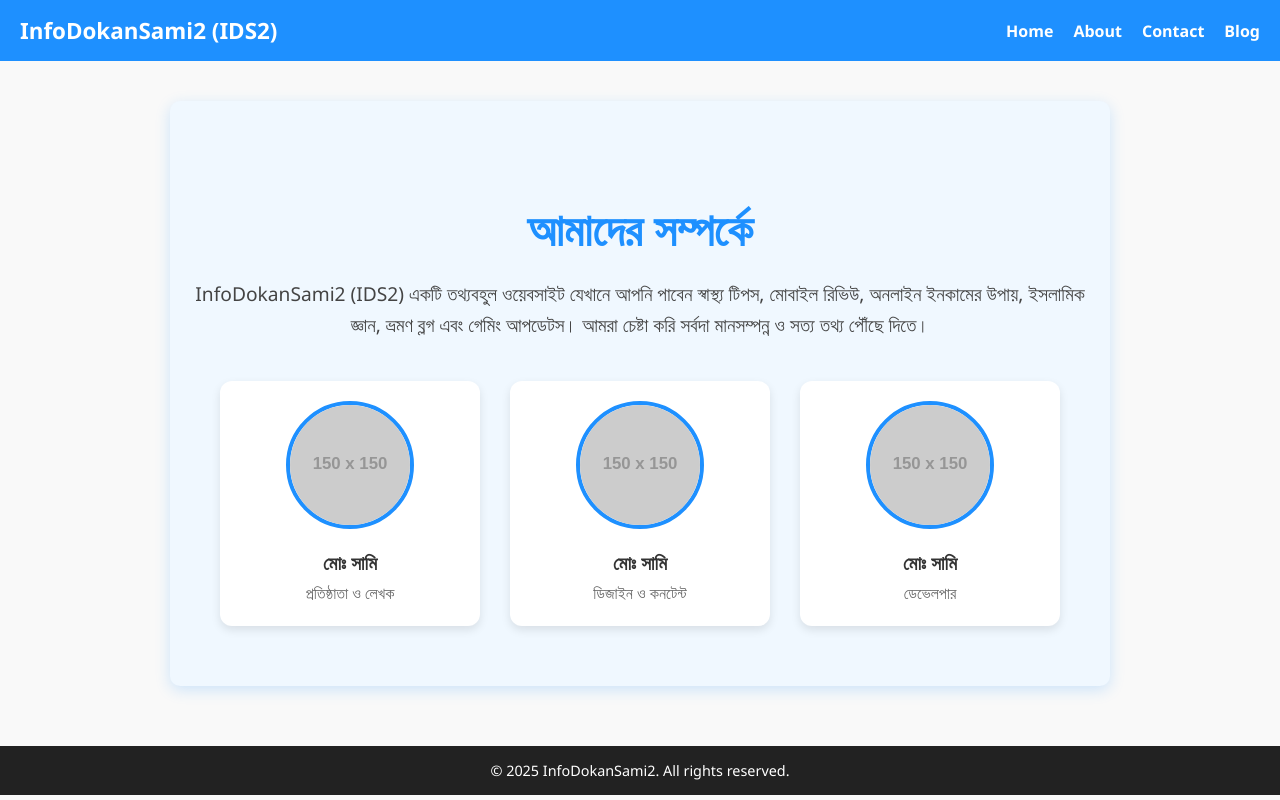
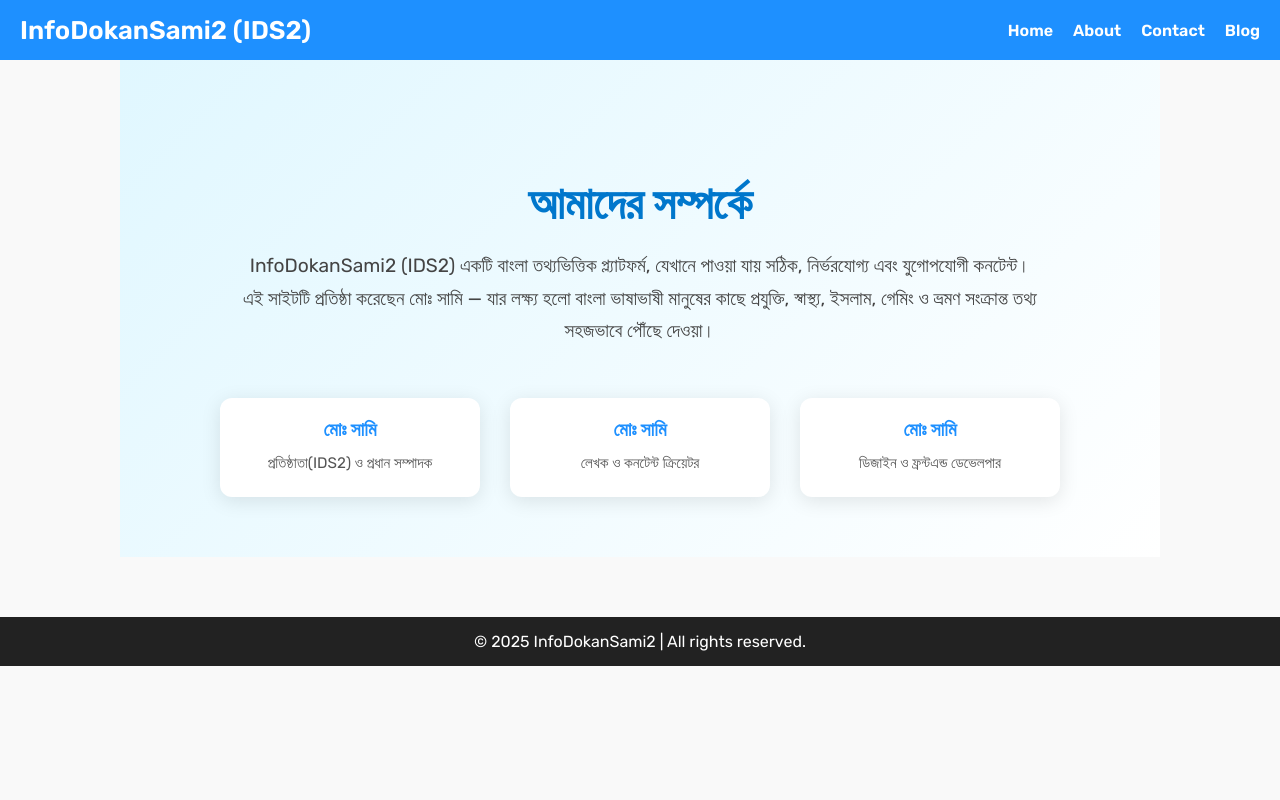
Before and after one commit to samitlp2003/InfoDokanSami, a plain HTML site: page about.html in a window 1280 px wide. Drawn offline with Linux system fonts and the light colour scheme; placeholder pictures from the web are drawn by us.

Commit message:
About page redesigned without images

```diff
--- a/about.html
+++ b/about.html
@@ -3,14 +3,16 @@
 <head>
   <meta charset="UTF-8" />
   <meta name="viewport" content="width=device-width, initial-scale=1" />
-  <title>About - InfoDokanSami2</title>
+  <title>আমাদের সম্পর্কে - InfoDokanSami2</title>
+  <link href="https://fonts.googleapis.com/css2?family=Rubik:wght@400;600&display=swap" rel="stylesheet">
   <style>
     body {
       margin: 0;
-      font-family: 'Segoe UI', Tahoma, Geneva, Verdana, sans-serif;
+      font-family: 'Rubik', sans-serif;
       background: #f9f9f9;
       color: #333;
     }
+
     header {
       background-color: #1e90ff;
       padding: 15px 20px;
@@ -18,91 +20,94 @@
       justify-content: space-between;
       align-items: center;
       color: white;
-      position: sticky;
-      top: 0;
-      z-index: 1000;
     }
-    header .logo {
-      font-weight: bold;
-      font-size: 1.4em;
+
+    .logo {
+      font-size: 1.6em;
+      font-weight: 600;
     }
+
     nav ul {
       list-style: none;
       display: flex;
       margin: 0;
       padding: 0;
     }
+
     nav ul li {
       margin-left: 20px;
     }
+
     nav ul li a {
       color: white;
       text-decoration: none;
       font-weight: 600;
       transition: color 0.3s ease;
     }
-    nav ul li a:hover,
-    nav ul li a:focus {
-      text-decoration: underline;
-      color: #cce7ff;
+
+    nav ul li a:hover {
+      color: #ffeb3b;
     }
 
     .about {
-      background: #f0f8ff;
-      padding: 60px 20px;
-      max-width: 900px;
-      margin: 40px auto;
+      background: linear-gradient(135deg, #e0f7ff, #ffffff);
+      padding: 80px 20px 60px;
+      max-width: 1000px;
+      margin: auto;
       text-align: center;
-      border-radius: 10px;
-      box-shadow: 0 4px 15px rgba(30,144,255,0.2);
+      animation: fadeIn 1s ease-in;
     }
+
+    @keyframes fadeIn {
+      from {opacity: 0; transform: translateY(30px);}
+      to {opacity: 1; transform: translateY(0);}
+    }
+
     .about h2 {
       font-size: 2.8em;
       margin-bottom: 20px;
-      color: #1e90ff;
+      color: #0077cc;
     }
+
     .about p {
       font-size: 1.2em;
-      line-height: 1.6;
-      margin-bottom: 40px;
       color: #444;
+      line-height: 1.7;
+      max-width: 800px;
+      margin: auto;
     }
+
     .team {
       display: flex;
       justify-content: center;
+      flex-wrap: wrap;
       gap: 30px;
-      flex-wrap: wrap;
+      margin-top: 50px;
     }
+
     .team-member {
       background: white;
       border-radius: 12px;
       padding: 20px;
       width: 220px;
-      box-shadow: 0 4px 10px rgba(0,0,0,0.1);
-      transition: transform 0.3s ease, box-shadow 0.3s ease;
-      cursor: default;
+      box-shadow: 0 4px 20px rgba(0,0,0,0.1);
+      transition: transform 0.3s ease;
     }
+
     .team-member:hover {
-      transform: translateY(-10px);
-      box-shadow: 0 8px 20px rgba(0,0,0,0.15);
+      transform: translateY(-8px);
+      box-shadow: 0 8px 25px rgba(0,0,0,0.15);
     }
-    .team-member img {
-      border-radius: 50%;
-      width: 120px;
-      height: 120px;
-      object-fit: cover;
-      margin-bottom: 15px;
-      border: 4px solid #1e90ff;
-    }
+
     .team-member h3 {
-      margin: 0 0 5px 0;
-      color: #333;
+      margin: 0 0 10px;
+      color: #1e90ff;
       font-size: 1.2em;
     }
+
     .team-member p {
-      color: #666;
-      font-size: 1em;
-      margin: 0;
+      color: #555;
+      font-size: 0.95em;
     }
 
     footer {
@@ -111,66 +116,48 @@
       text-align: center;
       padding: 15px 0;
       margin-top: 60px;
-      font-size: 0.9em;
-      user-select: none;
-    }
-
-    /* Responsive for smaller screens */
-    @media (max-width: 720px) {
-      .team {
-        flex-direction: column;
-        align-items: center;
-      }
-      .team-member {
-        width: 80%;
-        max-width: 300px;
-      }
-      .about {
-        padding: 40px 15px;
-        margin: 20px auto;
-      }
     }
   </style>
 </head>
 <body>
+
 <header>
   <div class="logo">InfoDokanSami2 (IDS2)</div>
   <nav>
     <ul>
       <li><a href="index.html">Home</a></li>
-        <li><a href="about.html" aria-current="page">About</a></li>
+      <li><a href="about.html">About</a></li>
       <li><a href="contact.html">Contact</a></li>
       <li><a href="blog.html">Blog</a></li>
     </ul>
   </nav>
 </header>
 
-  <section class="about" aria-labelledby="about-title">
-    <h2 id="about-title">আমাদের সম্পর্কে</h2>
+<section class="about">
+  <h2>আমাদের সম্পর্কে</h2>
   <p>
-      InfoDokanSami2 (IDS2) একটি তথ্যবহুল ওয়েবসাইট যেখানে আপনি পাবেন স্বাস্থ্য টিপস, মোবাইল রিভিউ, অনলাইন ইনকামের উপায়, ইসলামিক জ্ঞান, ভ্রমণ ব্লগ এবং গেমিং আপডেটস। আমরা চেষ্টা করি সর্বদা মানসম্পন্ন ও সত্য তথ্য পৌঁছে দিতে।
+    InfoDokanSami2 (IDS2) একটি বাংলা তথ্যভিত্তিক প্ল্যাটফর্ম, যেখানে পাওয়া যায় সঠিক, নির্ভরযোগ্য এবং যুগোপযোগী কনটেন্ট। এই সাইটটি প্রতিষ্ঠা করেছেন মোঃ সামি — যার লক্ষ্য হলো বাংলা ভাষাভাষী মানুষের কাছে প্রযুক্তি, স্বাস্থ্য, ইসলাম, গেমিং ও ভ্রমণ সংক্রান্ত তথ্য সহজভাবে পৌঁছে দেওয়া।
   </p>
-    <div class="team" role="list">
-      <div class="team-member" role="listitem">
-        <img src="https://via.placeholder.com/150" alt="মোঃ সামির ছবি" />
+
+  <div class="team">
+    <div class="team-member">
       <h3>মোঃ সামি</h3>
-        <p>প্রতিষ্ঠাতা ও লেখক</p>
+      <p>প্রতিষ্ঠাতা(IDS2) ও প্রধান সম্পাদক</p>
     </div>
-      <div class="team-member" role="listitem">
-        <img src="https://via.placeholder.com/150" alt="মোঃ সামির ছবি" />
+    <div class="team-member">
       <h3>মোঃ সামি</h3>
-        <p>ডিজাইন ও কনটেন্ট</p>
+      <p>লেখক ও কনটেন্ট ক্রিয়েটর</p>
     </div>
-      <div class="team-member" role="listitem">
-        <img src="https://via.placeholder.com/150" alt="মোঃ সামির ছবি" />
+    <div class="team-member">
       <h3>মোঃ সামি</h3>
-        <p>ডেভেলপার</p>
+      <p>ডিজাইন ও ফ্রন্টএন্ড ডেভেলপার</p>
     </div>
   </div>
 </section>
 
 <footer>
-    &copy; 2025 InfoDokanSami2. All rights reserved.
+  &copy; 2025 InfoDokanSami2 | All rights reserved.
 </footer>
+
 </body>
 </html>
```
Lines whose indentation alone changed are shown as unchanged.
